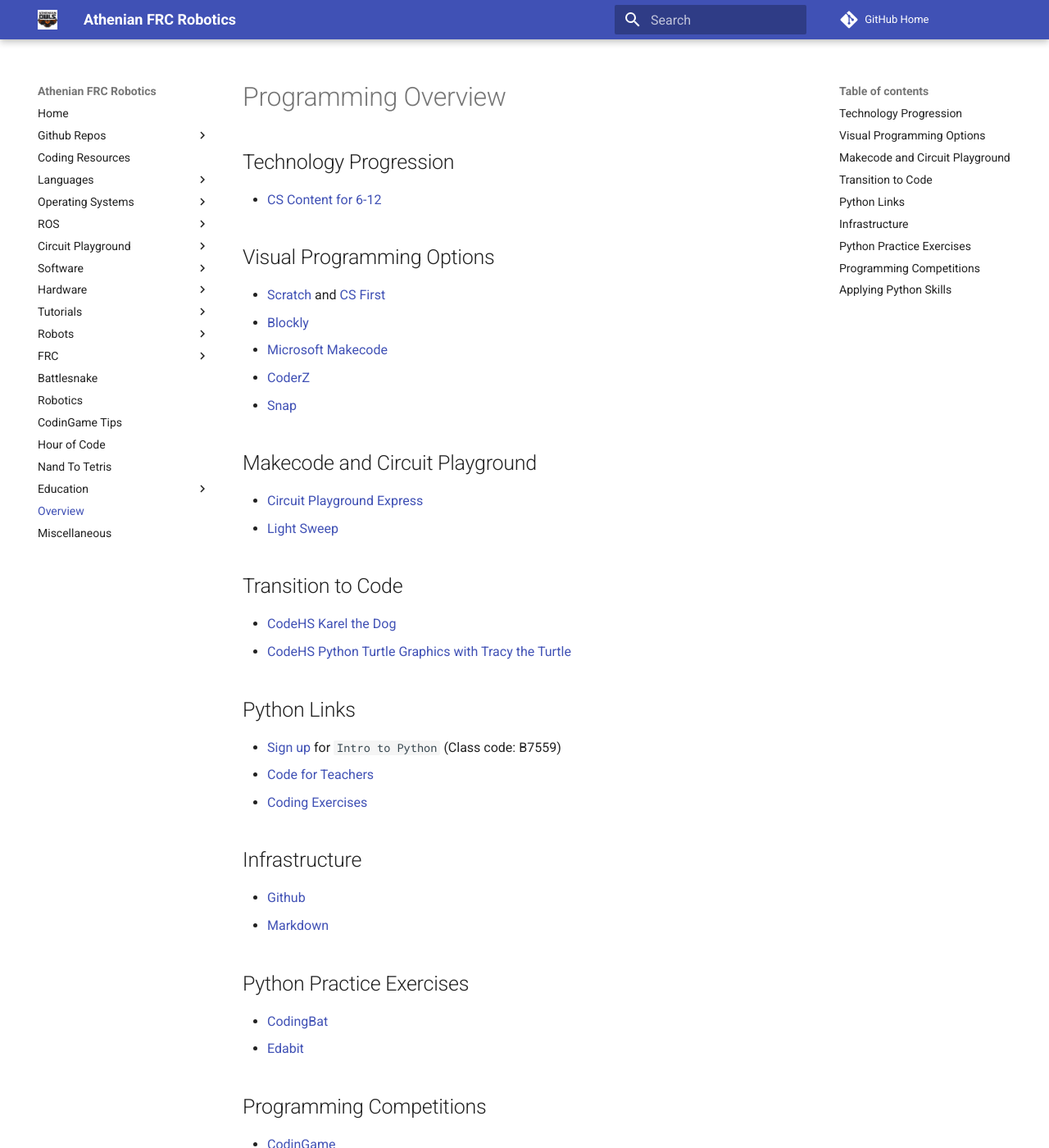
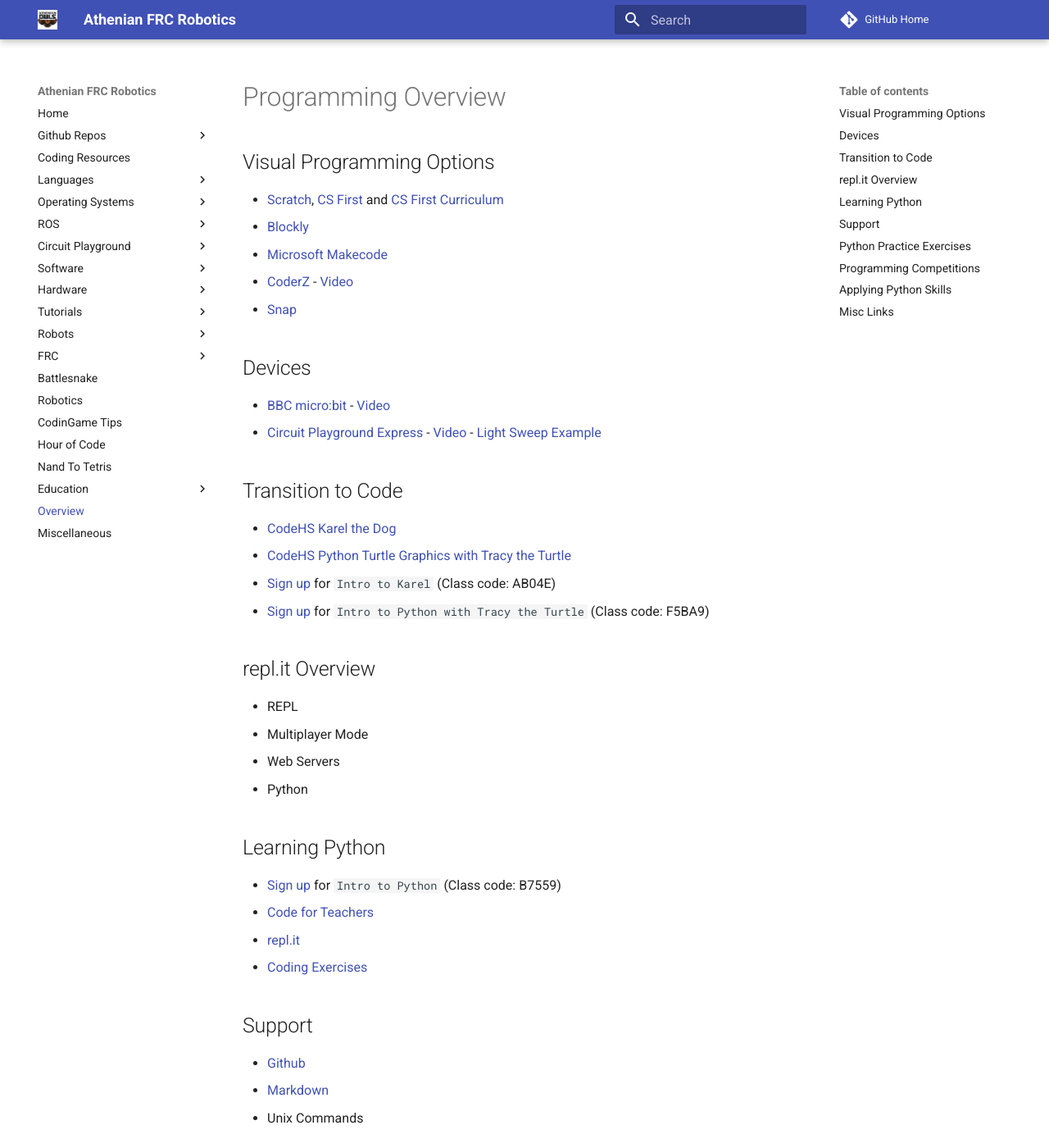
Before and after one commit to athenian-robotics/athenian-robotics-mkdocs, an MkDocs documentation site: the page built from docs/overview.md, in a window 1280 px wide and 1400 px high. Shown: the whole window at 82% size. Built offline with MkDocs 1.6.1 and Material for MkDocs 9.7.7, drawn with Linux system fonts in a browser that asks for light colours; comment, search, counter and statistics services are not loaded; some of the changed text lies outside the part shown.

Commit message:
Update docs

```diff
--- a/docs/overview.md
+++ b/docs/overview.md
@@ -1,35 +1,41 @@
 # Programming Overview
 
-## Technology Progression
-* [CS Content for 6-12](https://docs.google.com/document/d/19jBROdPE1UiCIfUBfubdeW8nV4-kRj-xTNCzcvlEeU4/edit?usp=sharing)
-
 ## Visual Programming Options
-* [Scratch](https://scratch.mit.edu) and [CS First](https://csfirst.withgoogle.com)
+* [Scratch](https://scratch.mit.edu), [CS First](https://csfirst.withgoogle.com) and [CS First Curriculum](https://csfirst.withgoogle.com/c/cs-first/en/curriculum.html)
 * [Blockly](https://developers.google.com/blockly/)
 * [Microsoft Makecode](https://www.microsoft.com/en-us/makecode)
-* [CoderZ](https://www.youtube.com/watch?v=au3qUudqBo8)
+* [CoderZ](http://www.GoCoderZ.com/) - [Video](https://www.youtube.com/watch?v=au3qUudqBo8)
 * [Snap](https://snap.berkeley.edu)
 
 
-## Makecode and Circuit Playground
-* [Circuit Playground Express](https://www.adafruit.com/product/3333)
-* [Light Sweep](../light-sweep/)
+## Devices
+* [BBC micro:bit](https://microbit.org) - [Video](https://www.youtube.com/watch?v=Wuza5WXiMkc)
+* [Circuit Playground Express](https://www.adafruit.com/product/3333) - [Video](https://www.youtube.com/watch?v=4lGRgO40UhM) - [Light Sweep Example](../light-sweep/)
 
 
 ## Transition to Code
 * [CodeHS Karel the Dog](https://codehs.com/editor/hoc/video/540744/3832/2640?)
 * [CodeHS Python Turtle Graphics with Tracy the Turtle](https://codehs.com/hoc_turtle)
+* [Sign up](https://codehs.com/go/AB04E) for ``Intro to Karel`` (Class code: AB04E)
+* [Sign up](https://codehs.com/go/F5BA9) for ``Intro to Python with Tracy the Turtle`` (Class code: F5BA9)
 
+## repl.it Overview
+* REPL
+* Multiplayer Mode
+* Web Servers
+* Python
 
-## Python Links
+## Learning Python
 * [Sign up](http://codehs.com/go/B7559) for ``Intro to Python`` (Class code: B7559)
 * [Code for Teachers](https://www.youtube.com/playlist?list=PLzP_6l8bQEa9Q-ARfEFsTuXk8GMHkKStD)
+* [repl.it](https://repl.it)
 * [Coding Exercises](../python-basics)
 
 
-## Infrastructure
+## Support
 * [Github](https://github.com)
 * [Markdown](../markdown)
+* Unix Commands
 
 
 ## Python Practice Exercises
@@ -45,6 +51,11 @@
 
 ## Applying Python Skills
 * [Jupyter Notebooks](https://colab.research.google.com/notebooks/charts.ipynb#scrollTo=08RTGn_xE3MP)
+* [Gallery of Interesting Notebooks](https://github.com/jupyter/jupyter/wiki/A-gallery-of-interesting-Jupyter-Notebooks)
 * Robots and ROS
 * [Python Hardware](https://circuitpython.org/downloads)
 * OpenCV
+
+## Misc Links
+* [Teach Girls Bravery, not Perfection](https://www.ted.com/talks/reshma_saujani_teach_girls_bravery_not_perfection?language=en)
+* [Teach Yourself Programming in Ten Years](http://norvig.com/21-days.html)
```
